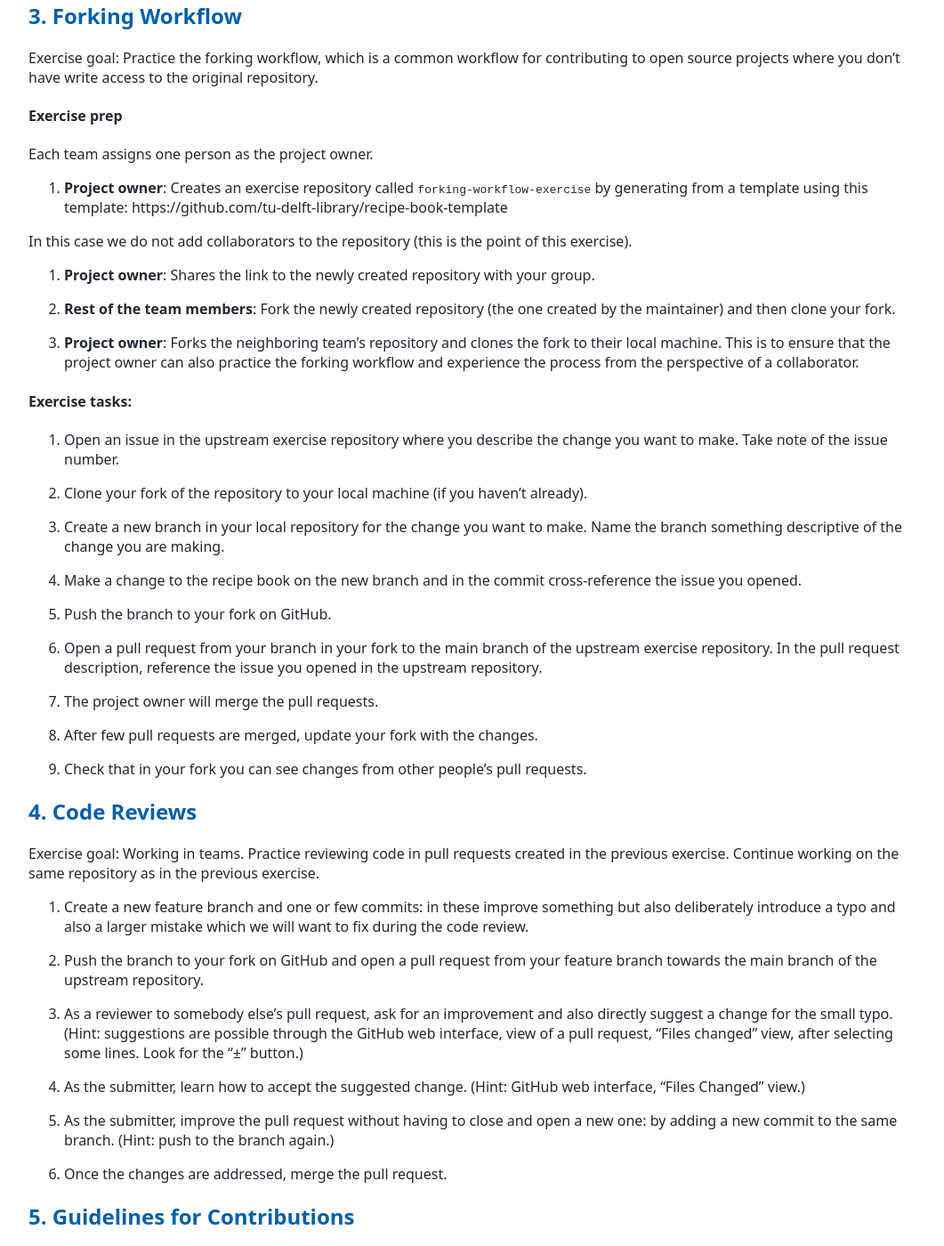
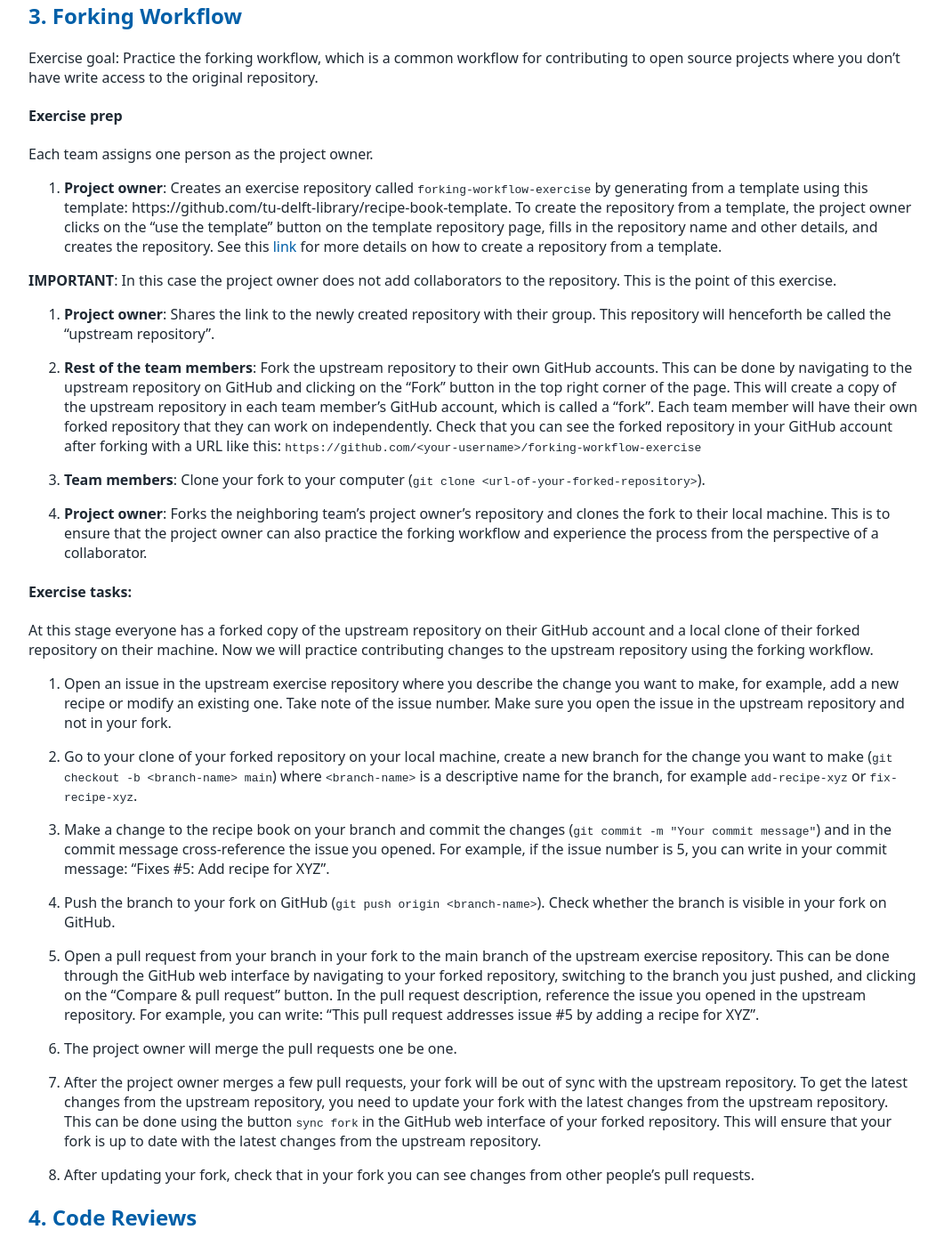
Before and after one commit to tu-delft-library/collaborative_software_development, a Jekyll site: the page built from material_for_participants/exercises.md, in a window 1280 px wide and 1400 px high, scrolled down 980 px. Shown: the whole window at 89% size, without its empty margins (108-1169 px from the left). Built offline with Jekyll 4.4.1, drawn with Linux system fonts in a browser that asks for light colours; our own code applies the rules of GitHub Pages for plain Markdown files; some of the changed text lies outside the part shown.

Commit message:
add missing documentation to exercise and lesson plan

```diff
--- a/material_for_participants/exercises.md
+++ b/material_for_participants/exercises.md
@@ -47,36 +47,37 @@ Exercise goal: Practice the forking workflow, which is a common workflow for con
 
 Each team assigns one person as the project owner.
 
-1. **Project owner**: Creates an exercise repository called `forking-workflow-exercise` by generating from a template using this template: https://github.com/tu-delft-library/recipe-book-template
+1. **Project owner**: Creates an exercise repository called `forking-workflow-exercise` by generating from a template using this template: https://github.com/tu-delft-library/recipe-book-template. To create the repository from a template, the project owner clicks on the "use the template" button on the template repository page, fills in the repository name and other details, and creates the repository. See this [link](https://docs.github.com/en/repositories/creating-and-managing-repositories/creating-a-repository-from-a-template) for more details on how to create a repository from a template.
 
-In this case we do not add collaborators to the repository (this is the point of this exercise).
+**IMPORTANT**: In this case the project owner does not add collaborators to the repository. This is the point of this exercise.
 
-2. **Project owner**: Shares the link to the newly created repository with your group.
+2. **Project owner**: Shares the link to the newly created repository with their group. This repository will henceforth be called the "upstream repository".
 
-3. **Rest of the team members**: Fork the newly created repository (the one created by the maintainer) and then clone your fork.
+3. **Rest of the team members**: Fork the upstream repository to their own GitHub accounts. This can be done by navigating to the upstream repository on GitHub and clicking on the "Fork" button in the top right corner of the page. This will create a copy of the upstream repository in each team member's GitHub account, which is called a "fork". Each team member will have their own forked repository that they can work on independently. Check that you can see the forked repository in your GitHub account after forking with a URL like this: `https://github.com/<your-username>/forking-workflow-exercise`
 
-4. **Project owner**: Forks the neighboring team’s repository and clones the fork to their local machine. This is to ensure that the project owner can also practice the forking workflow and experience the process from the perspective of a collaborator.
+4. **Team members**: Clone your fork to your computer (`git clone <url-of-your-forked-repository>`).
 
+4. **Project owner**: Forks the neighboring team’s project owner's repository and clones the fork to their local machine. This is to ensure that the project owner can also practice the forking workflow and experience the process from the perspective of a collaborator.
 
 #### Exercise tasks:
 
-1. Open an issue in the upstream exercise repository where you describe the change you want to make. Take note of the issue number.
+At this stage everyone has a forked copy of the upstream repository on their GitHub account and a local clone of their forked repository on their machine. Now we will practice contributing changes to the upstream repository using the forking workflow.
 
-2. Clone your fork of the repository to your local machine (if you haven’t already).
+1. Open an issue in the upstream exercise repository where you describe the change you want to make, for example, add a new recipe or modify an existing one. Take note of the issue number. Make sure you open the issue in the upstream repository and not in your fork.
 
-3. Create a new branch in your local repository for the change you want to make. Name the branch something descriptive of the change you are making.
+2. Go to your clone of your forked repository on your local machine, create a new branch for the change you want to make (`git checkout -b <branch-name> main`) where `<branch-name>` is a descriptive name for the branch, for example `add-recipe-xyz` or `fix-recipe-xyz`.
 
-4. Make a change to the recipe book on the new branch and in the commit cross-reference the issue you opened.
+3. Make a change to the recipe book on your branch and commit the changes (`git commit -m "Your commit message"`) and in the commit message cross-reference the issue you opened. For example, if the issue number is 5, you can write in your commit message: "Fixes #5: Add recipe for XYZ".
 
-5. Push the branch to your fork on GitHub.
+4. Push the branch to your fork on GitHub (`git push origin <branch-name>`). Check whether the branch is visible in your fork on GitHub.
 
-6. Open a pull request from your branch in your fork to the main branch of the upstream exercise repository. In the pull request description, reference the issue you opened in the upstream repository.
+5. Open a pull request from your branch in your fork to the main branch of the upstream exercise repository. This can be done through the GitHub web interface by navigating to your forked repository, switching to the branch you just pushed, and clicking on the "Compare & pull request" button. In the pull request description, reference the issue you opened in the upstream repository. For example, you can write: "This pull request addresses issue #5 by adding a recipe for XYZ".
 
-7. The project owner will merge the pull requests.
+6. The project owner will merge the pull requests one be one.
 
-8. After few pull requests are merged, update your fork with the changes.
+7. After the project owner merges a few pull requests, your fork will be out of sync with the upstream repository. To get the latest changes from the upstream repository, you need to update your fork with the latest changes from the upstream repository. This can be done using the button `sync fork` in the GitHub web interface of your forked repository. This will ensure that your fork is up to date with the latest changes from the upstream repository.
 
-9. Check that in your fork you can see changes from other people’s pull requests.
+8. After updating your fork, check that in your fork you can see changes from other people’s pull requests.
 
 
 ## 4. Code Reviews
@@ -84,17 +85,19 @@ In this case we do not add collaborators to the repository (this is the point of
 Exercise goal: Working in teams. Practice reviewing code in pull requests created in the previous exercise.
 Continue working on the same repository as in the previous exercise.
 
-1. Create a new feature branch and one or few commits: in these improve something but also deliberately introduce a typo and also a larger mistake which we will want to fix during the code review.
+1. Go to your local clone of your forked repository and create a new feature branch and one or few commits making changes to a recipe. In these commits, change something in a recipe, but also deliberately introduce a typo or a mistake which we will want to fix during the code review.
 
-2. Push the branch to your fork on GitHub and open a pull request from your feature branch towards the main branch of the upstream repository.
+2. Push your branch to your fork on GitHub (`git push origin <branch-name>`)
 
-3. As a reviewer to somebody else’s pull request, ask for an improvement and also directly suggest a change for the small typo. (Hint: suggestions are possible through the GitHub web interface, view of a pull request, “Files changed” view, after selecting some lines. Look for the “±” button.)
+3. Open a pull request from your feature branch towards the main branch of the upstream repository. In the pull request description, reference the issue you opened in the previous exercise and describe the changes you made in the pull request. For example, you can write: "This pull request addresses issue #5 by modifying the recipe for XYZ".
 
-4. As the submitter, learn how to accept the suggested change. (Hint: GitHub web interface, “Files Changed” view.)
+4. Add a reviewer to your pull request. The reviewer can be a teammate or the project owner. To do this, go to the pull request page on GitHub, click on the "Reviewers" section on the right side of the page, and select a reviewer from the list of collaborators. The reviewer will receive a notification about the pull request and can then review the changes you made.
 
-5. As the submitter, improve the pull request without having to close and open a new one: by adding a new commit to the same branch. (Hint: push to the branch again.)
+5. As a reviewer to somebody else’s pull request, ask for an improvement and also directly suggest a change for the small typo. (Hint: suggestions are possible through the GitHub web interface, view of a pull request, “Files changed” view, after selecting some lines. Look for the “±” button.)
 
-6. Once the changes are addressed, merge the pull request.
+6. As the pull request submitter, respond to the review comments and make the necessary changes to address the comments. For the small typo, accept the suggested change directly in the GitHub web interface. For other comments, make the necessary changes in your local repository on your machine, commit the changes, and push the changes to your fork on GitHub. This will automatically update the pull request with your new commits.
+
+7. After the reviewer approves the pull request, the project owner will merge the pull request to the main branch of the upstream repository.
 
 
 ## 5. Guidelines for Contributions
```
Also changed, not shown: material_for_trainers/lesson_plan.md (+7 -3 lines).
